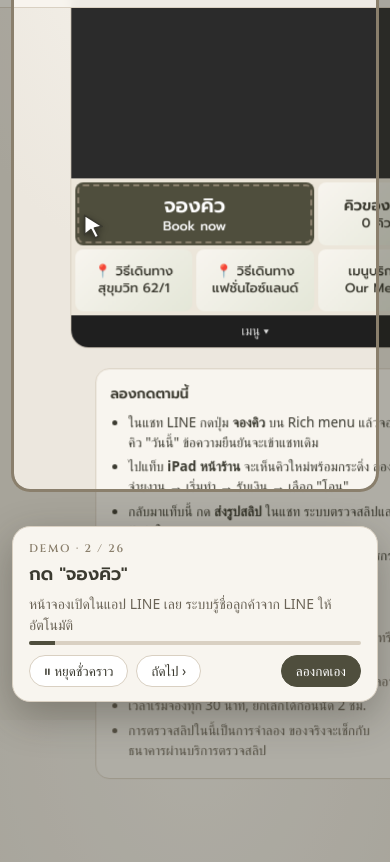
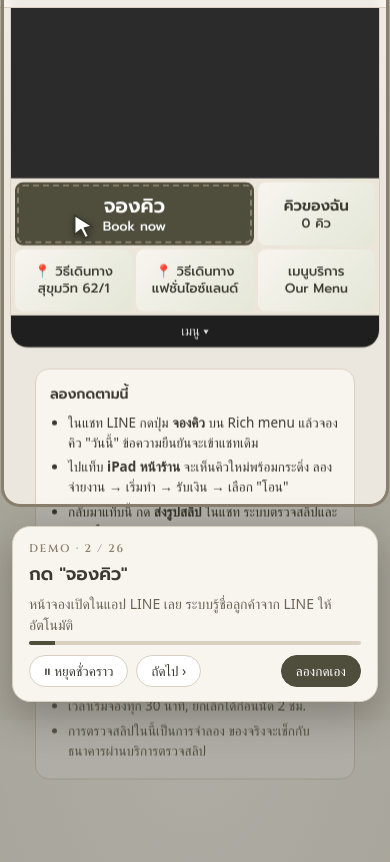
Before and after one commit to Pattarabordee/sona-booking-mockup, a plain HTML site: page index.html in a window 390 px wide. Shown: the part 124-986 px from the top of the page. Drawn offline with Linux system fonts and the light colour scheme; a web font is replaced by a local one.

Commit message:
Demo on phones: scroll the target into view instead of scaling and shifting sideways
Co-Authored-By: Claude Opus 5.5 <noreply@anthropic.com>

```diff
--- a/index.html
+++ b/index.html
@@ -776,10 +776,14 @@ function dZoom(target, z) {
   const r = target.getBoundingClientRect(), mr = m.getBoundingClientRect();
   m.style.transform = prev; void m.offsetWidth;
   m.style.transition = 'transform .55s cubic-bezier(.2,.7,.2,1)';
-  const zfit = Math.min(zz, (Math.max(innerHeight - 190, 200) - 30) / r.height, (innerWidth - 40) / r.width); // zoom out when the target is too big to show above the caption
+  const avail = Math.max(innerHeight - 190, 200) - 30, small = innerWidth <= 860;
+  // phones: no scaling or sideways shift, only scroll the target into view; desktops: zoom out when the target is too big for the space above the caption
+  const zfit = small ? 1 : Math.min(zz, avail / r.height, (innerWidth - 40) / r.width);
   const cx = r.left + r.width / 2 - mr.left, cy = r.top + r.height / 2 - mr.top;
   const vy = Math.max(innerHeight - 190, 200) / 2 + 10; // keep the target above the caption card
-  m.style.transform = `translate(${innerWidth / 2 - mr.left - cx * zfit}px, ${vy - mr.top - cy * zfit}px) scale(${zfit})`;
+  const tx = small ? 0 : innerWidth / 2 - mr.left - cx * zfit;
+  const ty = small && r.height > avail ? 64 - r.top : vy - mr.top - cy * zfit;
+  m.style.transform = `translate(${tx}px, ${ty}px) scale(${zfit})`;
 }
 function dPlace(target) {
   const r = target.getBoundingClientRect(), pad = 6;
```
